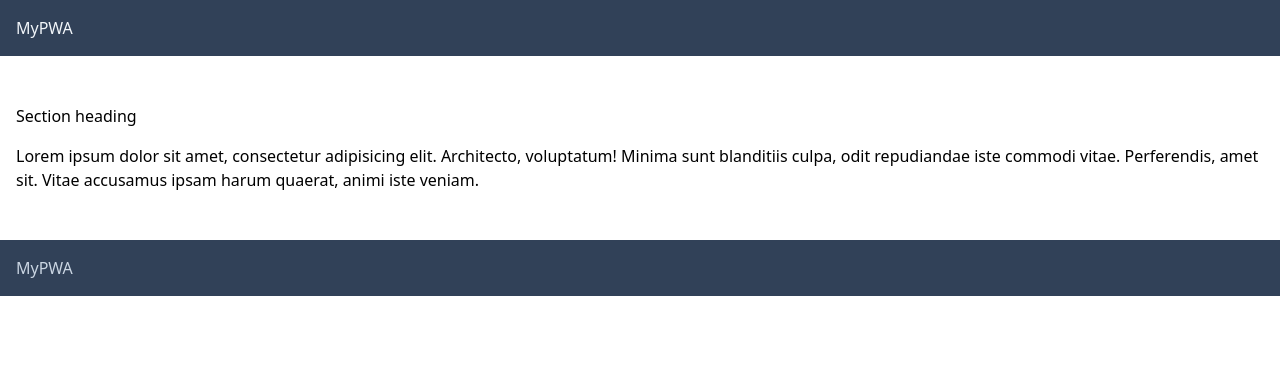
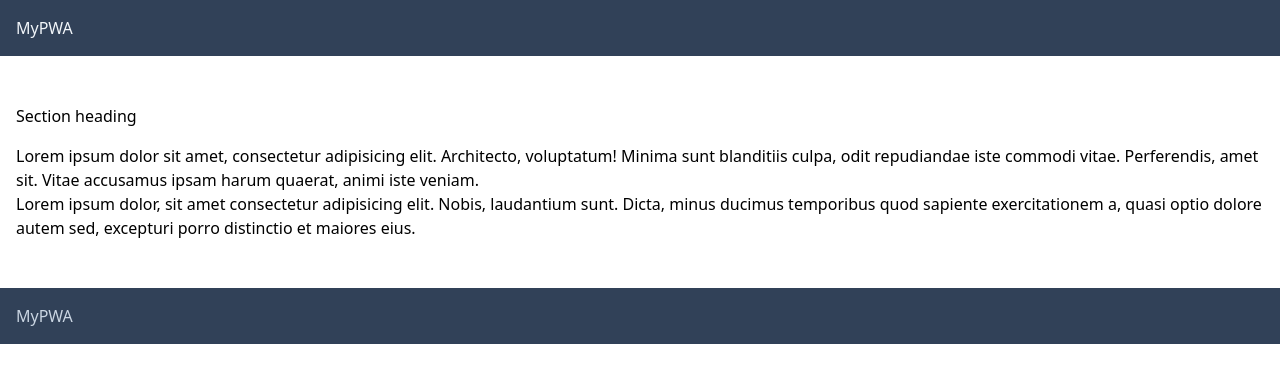
Before and after one commit to tamisweitzer/my_pwa, a website: page index.html in a window 1280 px wide. Drawn offline with Linux system fonts and the light colour scheme.

Commit message:
Add more test text.

```diff
--- a/index.html
+++ b/index.html
@@ -19,6 +19,7 @@
       <section class="px-4">
         <h2 class="mb-4">Section heading</h2>
         <p>Lorem ipsum dolor sit amet, consectetur adipisicing elit. Architecto, voluptatum! Minima sunt blanditiis culpa, odit repudiandae iste commodi vitae. Perferendis, amet sit. Vitae accusamus ipsam harum quaerat, animi iste veniam.</p>
+        <p>Lorem ipsum dolor, sit amet consectetur adipisicing elit. Nobis, laudantium sunt. Dicta, minus ducimus temporibus quod sapiente exercitationem a, quasi optio dolore autem sed, excepturi porro distinctio et maiores eius.</p>
       </section>
     </main>
 
```
